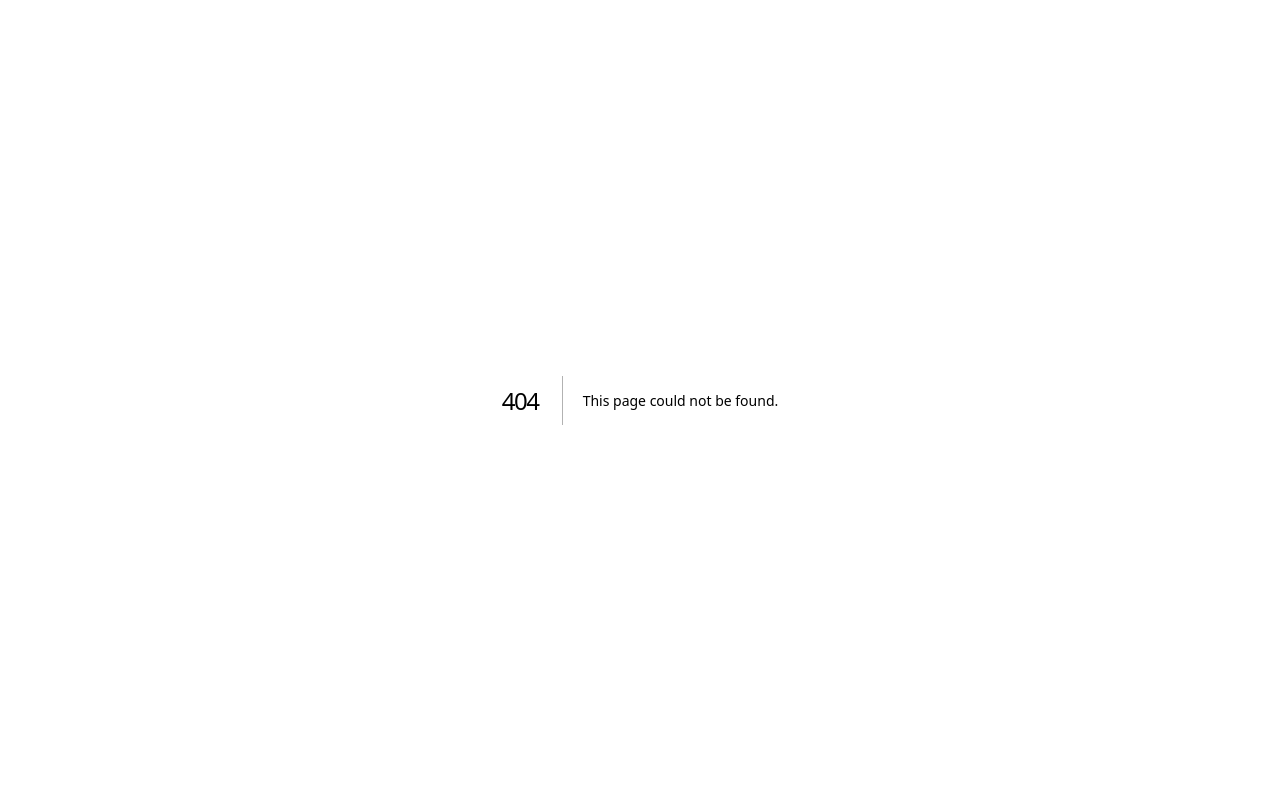
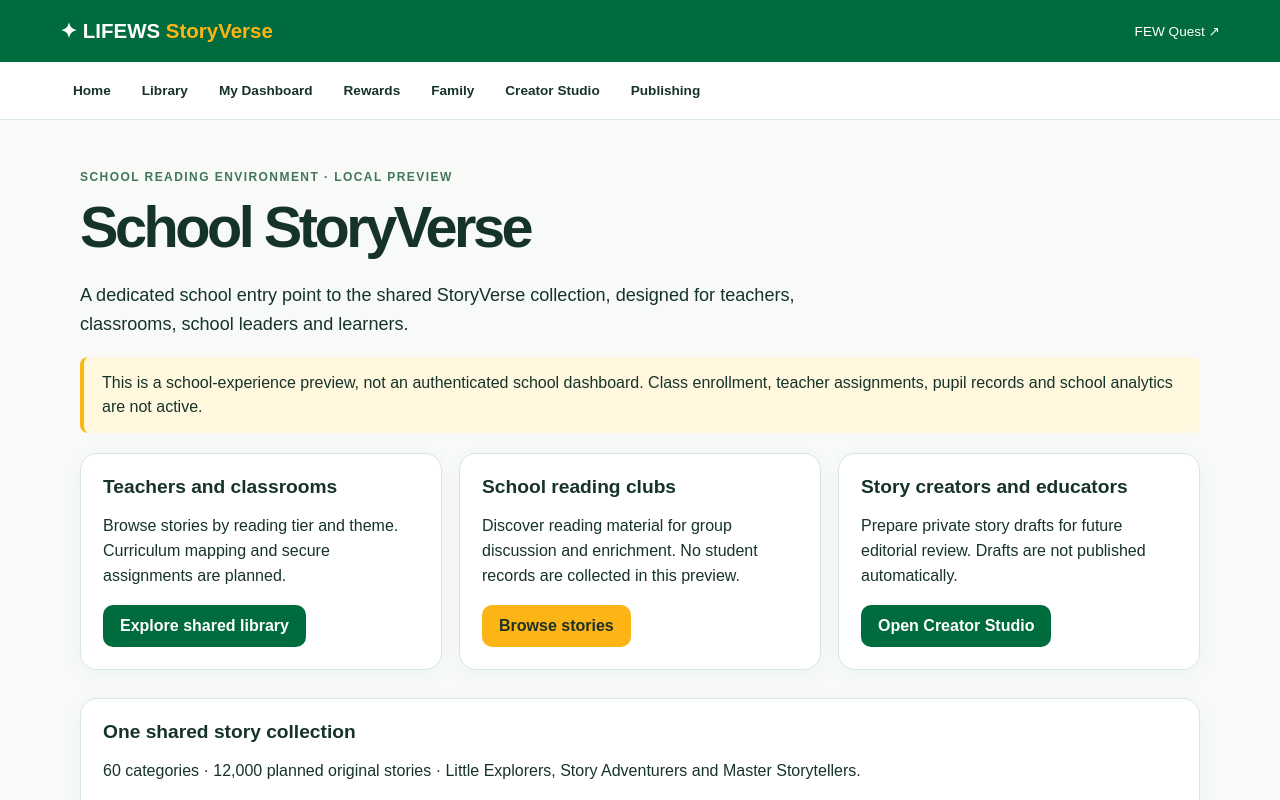
Before and after one commit to Profgabby/Few-quest, a Next.js app: page /en/storyverse/school in a window 1280 px wide. Before the commit this address had no page. Shown: the top 800 px of the page. Built offline with nearby package versions, Linux system fonts and the light colour scheme.

Commit message:
Create school StoryVerse preview landing with shared library access

```diff
--- /dev/null
+++ b/app/[locale]/storyverse/school/page.tsx
@@ -0,0 +1,18 @@
+import Link from "next/link";
+import {notFound} from "next/navigation";
+import {isLocale} from "@/lib/i18n";
+import {StudioShell,Notice,Panel} from "@/components/storyverse/studio-shell";
+import {storyThemes,STORY_COLLECTION_TARGET} from "@/lib/storyverse/theme-catalog";
+export default async function Page({params}:{params:Promise<{locale:string}>}){
+ const {locale}=await params;if(!isLocale(locale))notFound();
+ return <StudioShell locale={locale} title="School StoryVerse" eyebrow="SCHOOL READING ENVIRONMENT">
+ <p className="sv-lead">A dedicated school entry point to the shared StoryVerse collection, designed for teachers, classrooms, school leaders and learners.</p>
+ <Notice>This is a school-experience preview, not an authenticated school dashboard. Class enrollment, teacher assignments, pupil records and school analytics are not active.</Notice>
+ <div className="sv-grid">
+ <article className="sv-card"><h2>Teachers and classrooms</h2><p>Browse stories by reading tier and theme. Curriculum mapping and secure assignments are planned.</p><Link className="sv-button" href={`/${locale}/storyverse/library`}>Explore shared library</Link></article>
+ <article className="sv-card"><h2>School reading clubs</h2><p>Discover reading material for group discussion and enrichment. No student records are collected in this preview.</p><Link className="sv-button alt" href={`/${locale}/storyverse/library`}>Browse stories</Link></article>
+ <article className="sv-card"><h2>Story creators and educators</h2><p>Prepare private story drafts for future editorial review. Drafts are not published automatically.</p><Link className="sv-button" href={`/${locale}/storyverse/creator`}>Open Creator Studio</Link></article>
+ </div>
+ <Panel title="One shared story collection"><p>{storyThemes.length} categories · {STORY_COLLECTION_TARGET.toLocaleString("en-US")} planned original stories · Little Explorers, Story Adventurers and Master Storytellers.</p><p>School grade and curriculum alignment will be separate from reading difficulty. The school and community experiences will share approved manuscripts without sharing private user records.</p></Panel>
+ </StudioShell>;
+}
```
